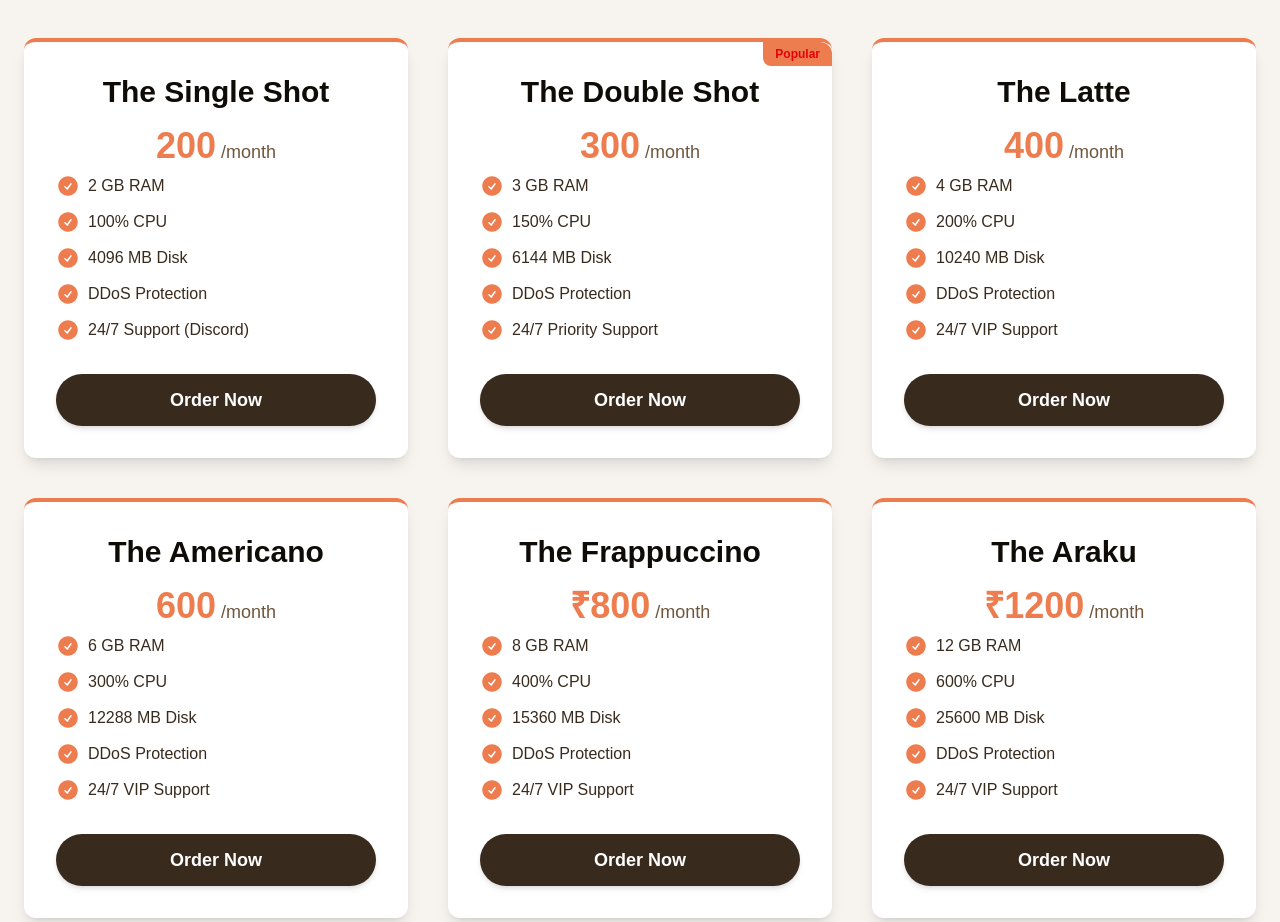
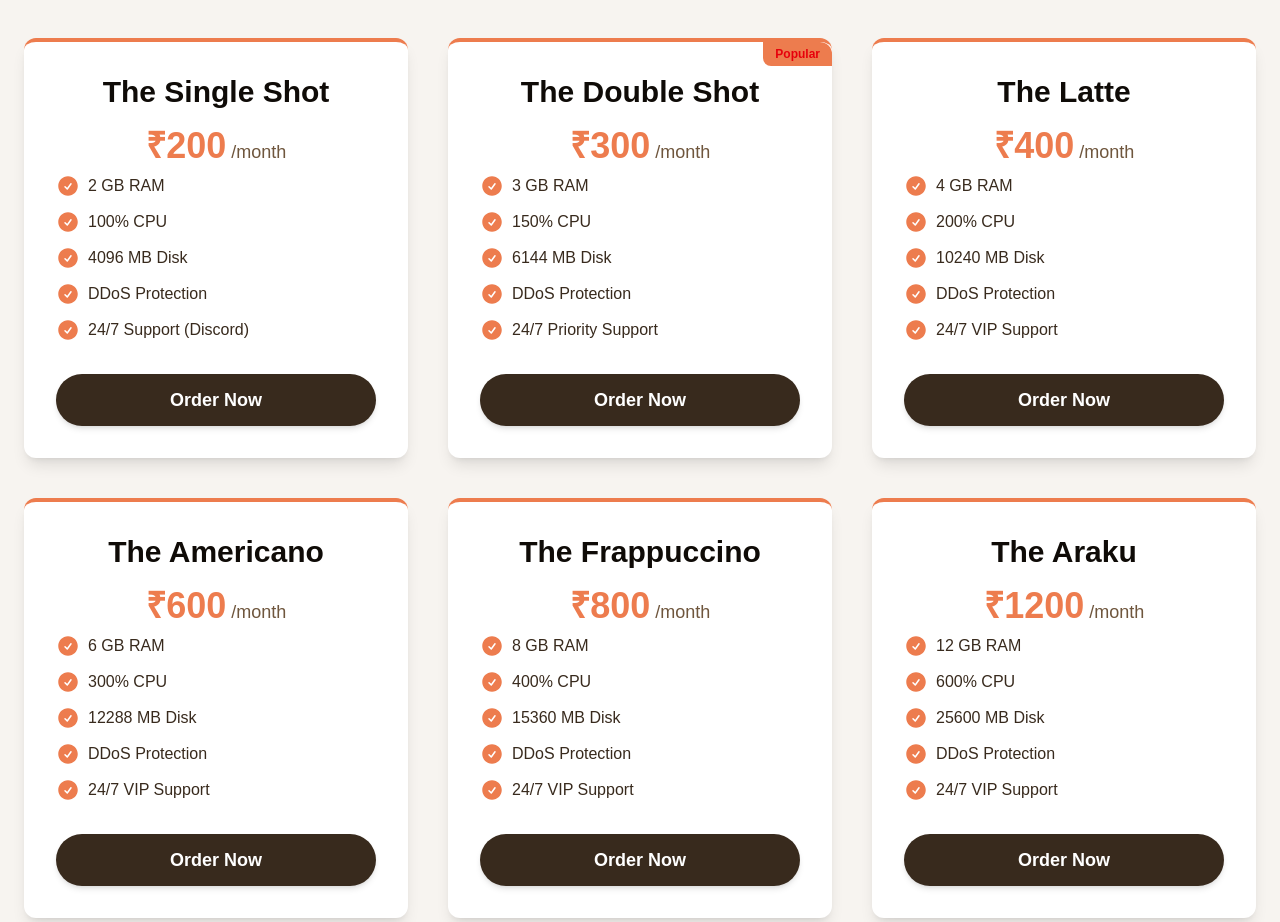
Before and after one commit to XD-coder/espressoweb-v2, a Next.js app: page / in a window 1280 px wide. Shown: the part 900-1822 px from the top of the page. Built offline with nearby package versions, Linux system fonts and the light colour scheme; no server answers.

Commit message:
fixed currency icons

```diff
--- a/data.tsx
+++ b/data.tsx
@@ -147,7 +147,7 @@ export const founders = [
         },
         {
           name: 'The Frappuccino',
-          priceRs: '₹800',
+          priceRs: 800,
           features: [
             '8 GB RAM',
             '400% CPU',
@@ -161,7 +161,7 @@ export const founders = [
         },
         {
           name: 'The Araku',
-          priceRs: '₹1200',
+          priceRs: 1200,
           features: [
             '12 GB RAM',
             '600% CPU',
--- a/src/components/Plans.tsx
+++ b/src/components/Plans.tsx
@@ -30,7 +30,7 @@ const Plans = () => {
               )}
               <h3 className="text-3xl font-bold text-primary-950 mb-4">{plan.name}</h3>
               <p className="text-primary-700 text-lg mb-2">
-                <span className="text-4xl font-extrabold text-accent-500">{plan.priceRs}</span>
+                <span className="text-4xl font-extrabold text-accent-500">₹{plan.priceRs}</span>
                 <span className="text-primary-600"> /month</span>
               </p>
               <ul className="text-left text-primary-800 space-y-3 mb-8 flex-grow">
```
